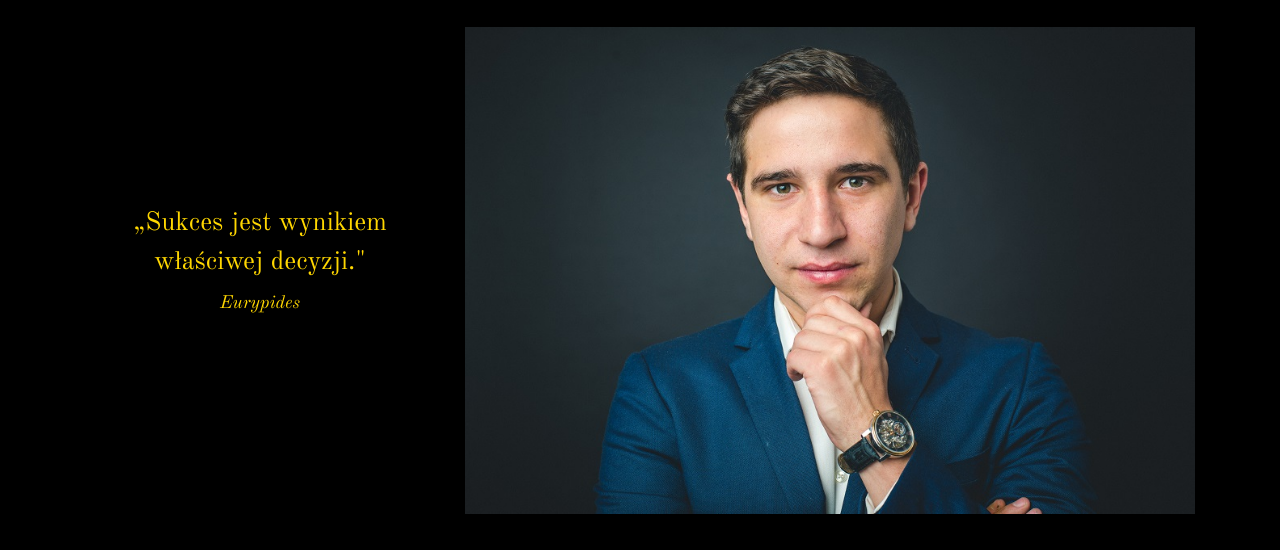
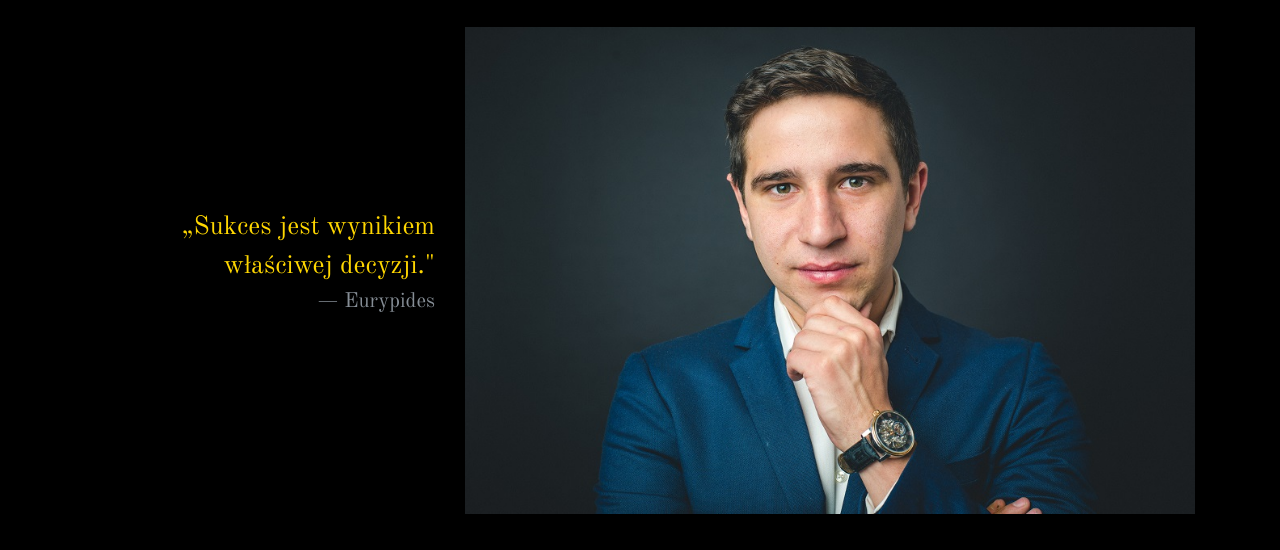
Before and after one commit to alesan6/website-business-example, a plain HTML site: page index.html in a window 1280 px wide. Shown: the part 71-621 px from the top of the page. Drawn offline with nearby package versions, Linux system fonts and the light colour scheme.

Commit message:
replaced quote-top div with bootstrap utilities

```diff
--- a/index.html
+++ b/index.html
@@ -38,8 +38,12 @@
                 <div class="container main-containers">
                     <div class="row d-flex align-items-center">
                         <div class="col-md-4">
-                            <p class="text-center" id="quote-top">„Sukces jest wynikiem właściwej decyzji." </br>
-                            <span id="quote-author">Eurypides</span></p>
+                            <!-- <p class="text-center" id="quote-top">„Sukces jest wynikiem właściwej decyzji." </br>
+                            <span id="quote-author">Eurypides</span></p> -->
+                            <blockquote class="blockquote text-right" id="quote-top">
+                                <p class="mb-0">„Sukces jest wynikiem właściwej decyzji."</p>
+                                <footer class="blockquote-footer">Eurypides</footer>
+                            </blockquote>
                         </div>
                         <div class="col-md-8">
                             <img src="images/person1-small.jpg" class="img-fluid" alt="me">
```
